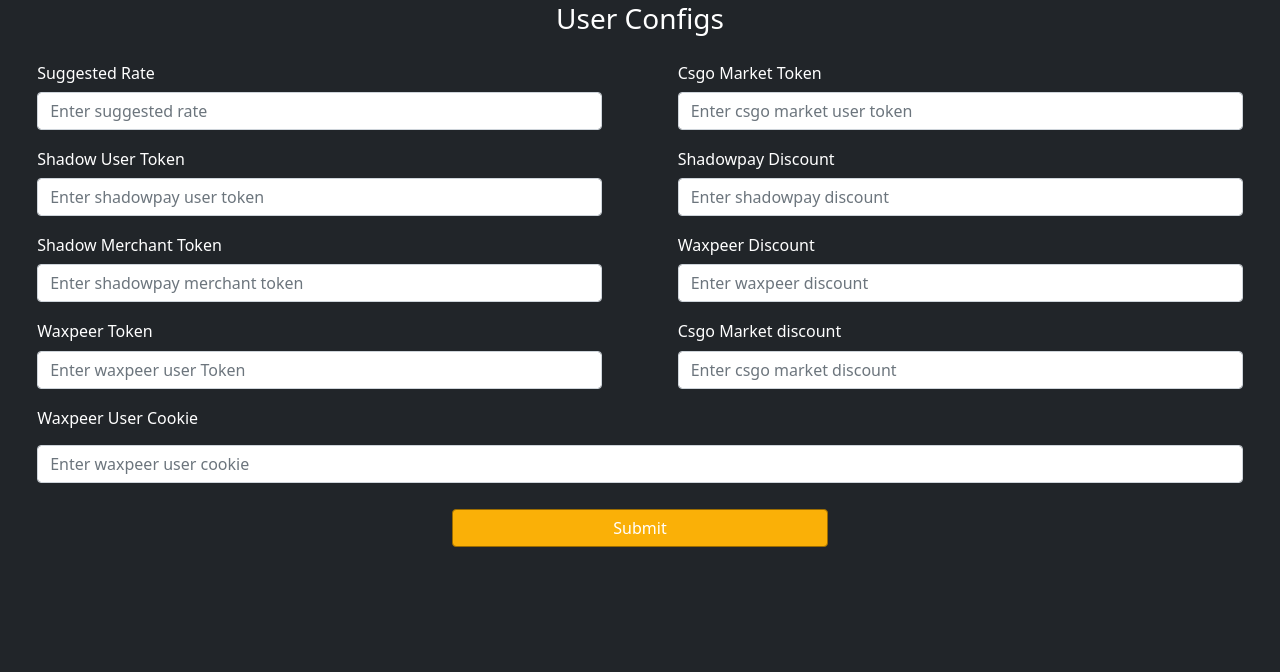
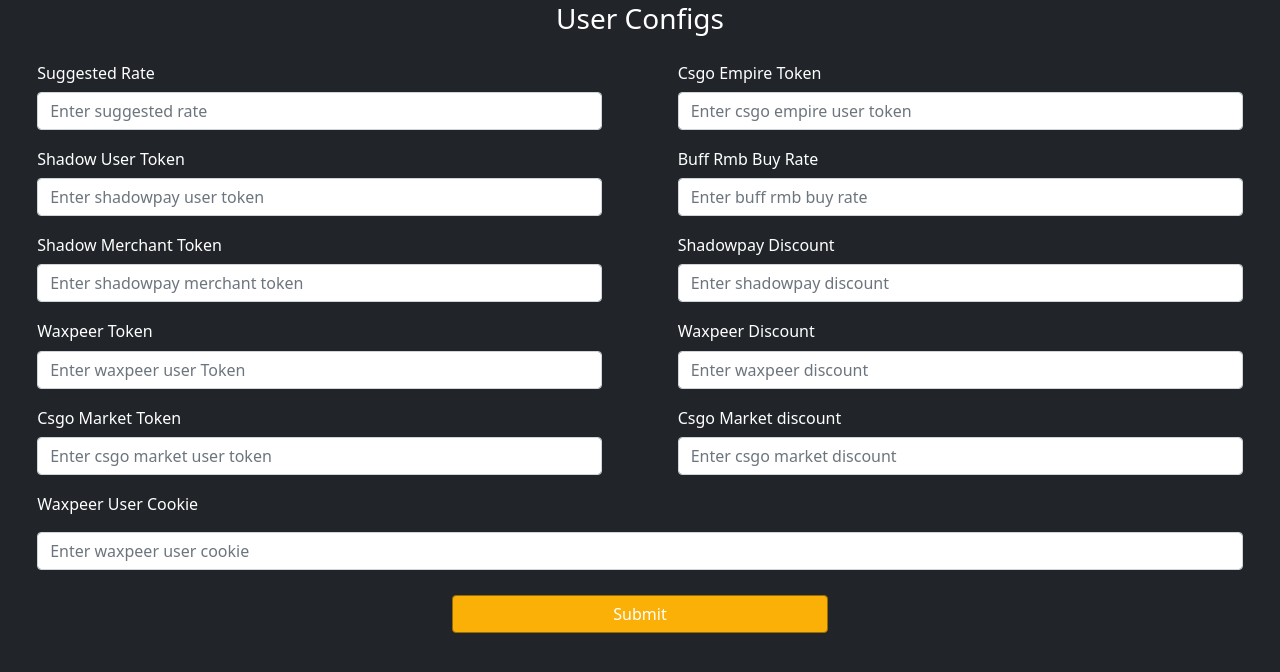
Before and after one commit to boranfurkan/CSGO-BOTS-FLASK, a Flask app: page /configs in a window 1280 px wide. Shown: the part 56-728 px from the top of the page. Run offline with Flask 3, Linux system fonts and the light colour scheme; the visitor is signed in with stand-in values (Sample User, id 1); data that the repository does not hold is empty; some libraries are stand-ins or nearby versions.

Commit message:
CSGO-EMPIRE auction data add, bug fix in views, model update.

```diff
--- a/website/models.py
+++ b/website/models.py
@@ -19,9 +19,11 @@
     shadow_merchant_token = db.Column(db.String(150))
     waxpeer_token = db.Column(db.String(150))
     csgo_market_token = db.Column(db.String(150))
+    csgo_empire_token = db.Column(db.String(150))
     shadowpay_discount = db.Column(db.Integer)
     waxpeer_discount = db.Column(db.Integer)
     market_discount = db.Column(db.Integer)
+    buff_rate = db.Column(db.Integer)
     waxpeer_cookie = db.Column(db.String(5000))
     user_id = db.Column(db.Integer, db.ForeignKey('user.id'))
 
--- a/website/templates/configs.html
+++ b/website/templates/configs.html
@@ -70,8 +70,6 @@
                 {% endif %}
         />
       </div>
-  </div>
-  <div class="right-form">
       <div class="form-group">
         <label for="csgo_market_token">Csgo Market Token</label>
         <input
@@ -83,6 +81,40 @@
           placeholder="Enter csgo market user token"
           value={% if user.configs %}
                 {{ user.configs[0].csgo_market_token }}
+                {% else %}
+                ""
+                {% endif %}
+        />
+      </div>
+  </div>
+  <div class="right-form">
+      <div class="form-group">
+        <label for="csgo_empire_token">Csgo Empire Token</label>
+        <input
+          required
+          type="text"
+          class="form-control"
+          id="csgo_empire_token"
+          name="csgo_empire_token"
+          placeholder="Enter csgo empire user token"
+          value={% if user.configs %}
+                {{ user.configs[0].csgo_empire_token }}
+                {% else %}
+                ""
+                {% endif %}
+        />
+      </div>
+      <div class="form-group">
+        <label for="buff_rate">Buff Rmb Buy Rate</label>
+        <input
+          required
+          type="text"
+          class="form-control"
+          id="buff_rate"
+          name="buff_rate"
+          placeholder="Enter buff rmb buy rate"
+          value={% if user.configs %}
+                {{ user.configs[0].buff_rate }}
                 {% else %}
                 ""
                 {% endif %}
--- a/website/utils/buy_utils/empire.py
+++ b/website/utils/buy_utils/empire.py
@@ -68,6 +68,9 @@
 
         return self._auction_dict
 
+    def get_user_socket_info(self):
+        return requests.get("https://csgoempire.com/api/v2/metadata/socket", headers=self.__headers).json()
+
     def get_market_dict(self):
         return self._market_dict
 
--- a/website/views.py
+++ b/website/views.py
@@ -1,4 +1,5 @@
 from flask import Blueprint, render_template, request, flash, jsonify, redirect, url_for
+from website.utils.buy_utils import get_all_auction_data
 from flask_login import login_required, current_user
 from website.utils.sell_utils import get_user_items
 from .models import Config, Item, BotStatus
@@ -38,20 +39,23 @@
         shadow_merchant_token = str(request.form.get('shadow_merchant_token')).strip()
         waxpeer_token = str(request.form.get('waxpeer_token')).strip()
         csgo_market_token = str(request.form.get('csgo_market_token')).strip()
+        csgo_empire_token = str(request.form.get('csgo_empire_token')).strip()
+        buff_rate = float(request.form.get('buff_rate')).__round__(2)
         shadowpay_discount = float(request.form.get('shadowpay_discount')).__round__(2)
         waxpeer_discount = float(request.form.get('waxpeer_discount')).__round__(2)
         market_discount = float(request.form.get('market_discount')).__round__(2)
         waxpeer_cookie = str(request.form.get('waxpeer_cookie')).strip()
 
         if not (bool(suggested_rate) and bool(shadow_user_token) and bool(shadow_merchant_token) and bool(waxpeer_token)
-                and bool(csgo_market_token) and bool(shadowpay_discount) and bool(waxpeer_discount) and bool(
-                    waxpeer_cookie)):
+                and bool(csgo_market_token) and bool(shadowpay_discount) and bool(waxpeer_discount)
+                and bool(waxpeer_cookie)) and bool(csgo_empire_token) and bool(buff_rate):
             return jsonify({"status": "error", "details": "You should fill the form fully!"})
         else:
             if not current_user.configs:
                 new_config = Config(suggested_rate=suggested_rate, shadow_user_token=shadow_user_token,
                                     shadow_merchant_token=shadow_merchant_token, waxpeer_token=waxpeer_token,
-                                    csgo_market_token=csgo_market_token, shadowpay_discount=shadowpay_discount,
+                                    csgo_market_token=csgo_market_token, csgo_empire_token=csgo_empire_token,
+                                    buff_rate=buff_rate, shadowpay_discount=shadowpay_discount,
                                     waxpeer_discount=waxpeer_discount, market_discount=market_discount,
                                     waxpeer_cookie=waxpeer_cookie, user_id=current_user.id)
                 db.session.add(new_config)
@@ -71,6 +75,8 @@
                          shadow_merchant_token=shadow_merchant_token,
                          waxpeer_token=waxpeer_token,
                          csgo_market_token=csgo_market_token,
+                         csgo_empire_token=csgo_empire_token,
+                         buff_rate=buff_rate,
                          shadowpay_discount=shadowpay_discount,
                          waxpeer_discount=waxpeer_discount, market_discount=market_discount,
                          waxpeer_cookie=waxpeer_cookie, user_id=current_user.id))
@@ -148,6 +154,28 @@
                 return redirect(url_for('views.home'))
 
 
+@views.route('/auction', methods=['GET'])
+@login_required
+def empire_auction():
+    if request.method == 'GET':
+        if not current_user.configs:
+            return redirect(url_for('views.configs'))
+        else:
+            csgo_empire_token = current_user.configs[0].csgo_empire_token
+            shadow_token = current_user.configs[0].shadow_user_token
+            csgo_market_token = current_user.configs[0].csgo_market_token
+            buff_rate = current_user.configs[0].buff_rate
+            result = asyncio.run(get_all_auction_data(csgo_empire_token=csgo_empire_token, shadow_token=shadow_token,
+                                                      market_token=csgo_market_token, buff_rate=buff_rate))
+            if result[0]["status"] == "success":
+                flash('Successfully Loaded All Items!', category='success')
+                return render_template("auction.html", current_auctions=result[0], empire_market_data=result[1],
+                                       steam_inventories=result[2], shadowpay_market_data=result[3],
+                                       csgo_market_data=result[4], buff=result[5], socket_info=result[6])
+            else:
+                flash('Could not fetch user inventory. Please try again in 2 minutes.', category='error')
+                return redirect(url_for('views.home'))
+
 @views.route('/update-item', methods=['PATCH'])
 @login_required
 def update_item():
```
Also changed, not shown: website/static/js/auction.js (renamed from website/static/js/csgoEmpire.js, +42 -6 lines), website/utils/buy_utils/__init__.py (+12 -7 lines), website/templates/auction.html (added).
